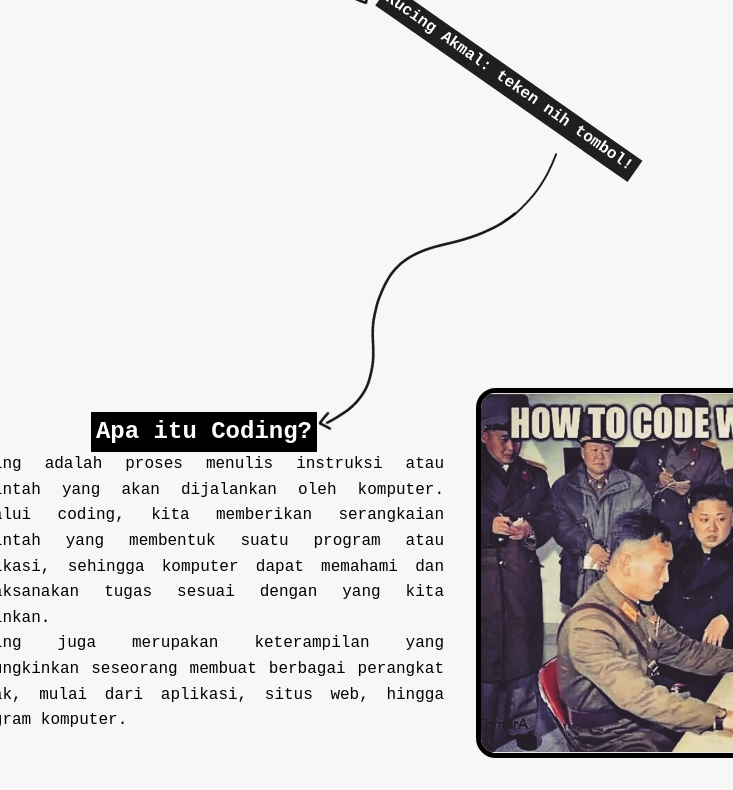
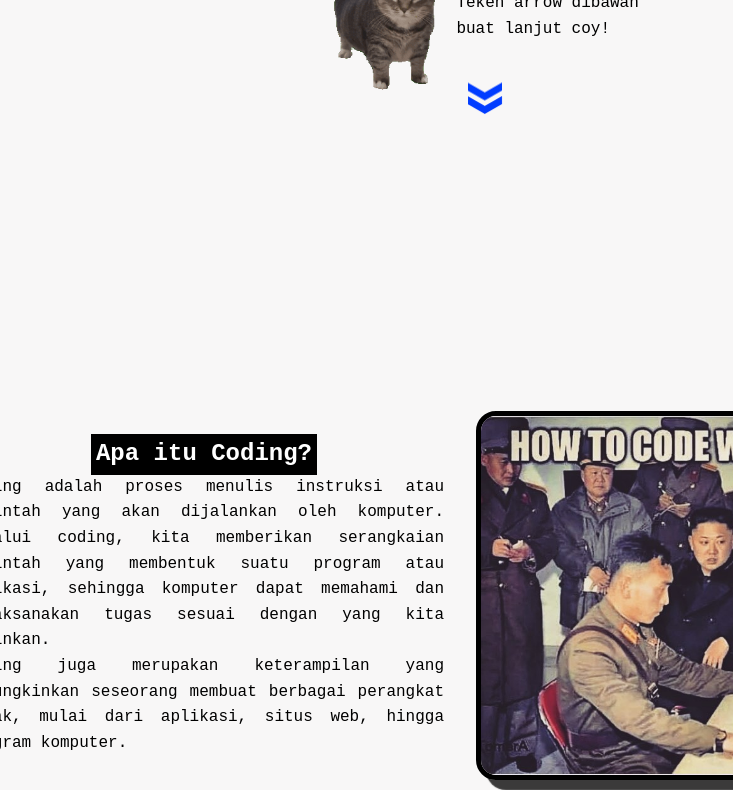
Before and after one commit to Felix-s87/PKM-Materi-HTML, a plain HTML site: page index.html in a window 1280 px wide. Shown: the part 491-1281 px from the top of the page, without its empty margins (180-913 px from the left). Drawn offline with Linux system fonts and the light colour scheme; a web font is replaced by a local one.

Commit message:
Add files via upload

```diff
--- a/index.html
+++ b/index.html
@@ -8,22 +8,26 @@
 </head>
 <body>
     <header>
-        <div class="dropdown">
-            <img src="./image/oia-uia.gif">
-        </div>
         <ul class="dynamic-txt">
             <li><h1>Hello World?</h1></li>
             <li><h1>No, Hello Coding lah! </h1></li>
         </ul>
         <p>Belajar HTML & CSS biar keliatan <span class="mark">SIGMA ABIS!</span></p>
-        <div class="arrow">
-            <img src="./image/ARROW.png">
-            <a href="#coding">
-                <p>Kucing Akmal: teken nih tombol!</p>
-            </a>
-            <br>
-            <img src="./image/ARROW.png">
+        <div class="kocheng-akmal">
+            <img src="./image/oia-uia.gif">
+            <div>
+                <h2>Kucing Akmal:</h2>
+                <p>Teken arrow dibawah <br>buat lanjut coy!</p>
+            </div>
         </div>
+        <a href="#coding">
+            <div class="arrow">
+                <div class="chevron"></div>
+                <div class="chevron"></div>
+                <div class="chevron"></div>
+            </div>
+        </a>
+
     </header>
 
     <div class="container-grid">
@@ -175,7 +179,7 @@
                 bagian tertentu dari dokumen. Secara sederhana,
                 elemen HTML terdiri dari tag pembuka, tag penutup,
                 dan konten di antaranya <span class="mark">(meskipun beberapa elemen mungkin tidak memiliki tag penutup).</span>
-                <br>
+                <br class="spasi">
                 Contoh elemen dasar HTML:
                 <ul>
                     <li>div (untuk mengelompokkan elemen)</li>
@@ -220,7 +224,7 @@
             <p>
                 Dalam HTML, class dan id adalah atribut yang digunakan untuk memberikan nama pada elemen,
                 namun memiliki perbedaan utama.
-                <br>
+                <br class="spasi">
                 Berikut penjelasan lebih detail:
                 <ul>
                     Id:
@@ -229,6 +233,7 @@
                     <li>Pemanggilan di CSS: <span class="mark">#nama-id</span>.</li>
                 </ul>
                 <br>
+                <br class="spasi">
                 <ul>
                     class:
                     <li>Tidak unik: Satu elemen bisa memiliki beberapa class, dan satu class bisa digunakan di banyak elemen.</li>
@@ -259,7 +264,7 @@
             <p>
                 Penulisan CSS (Cascading Style Sheets) dapat dilakukan dengan tiga cara utama:
                 inline style, internal style, dan external style.
-                <br>
+                <br class="spasi">
                 Berikut adalah penjelasan lebih detail:
                 <ul>
                     Inline Style:
@@ -374,7 +379,7 @@ p {
                 pada halaman web. Properti ini memungkinkan Anda untuk mengatur berbagai
                 aspek visual, seperti warna, ukuran, font, tata letak, dan banyak lagi.
             </p>
-            <br>
+            <br class="spasi">
             <ul>
                 Beberapa contoh properti CSS yang umum digunakan meliputi:
                 <li><span class="mark">color:</span> Mengatur warna teks.</li>
@@ -434,17 +439,17 @@ p {
 
     <div class="container">
         <div class="penutup">
-            <h2>Pesan dari Kucing Akmal</h2>
+            <h2>Kucing Akmal:</h2>
             <p>
                 Terima kasih udah pantengin materi akmal selama 1 jam, semoga materi ini bermanfaat dan
                 bisa jadi awal langkah awal kalian dalam berkarya di dunia digital.
                 Jangan cuma jadi penonton di internet, waktunya jadi kreator juga.
-                Ayo nyalakan website versi kalian sendiri! (Salam Sigma ges)
+                Ayo nyalakan website versi kalian sendiri! (Salam Skibidi ges)
             </p>
             <img src="./image/oia-uia.gif" class="kucing-akmal">
-            <p>Ada Quiz Lord Akmal nih, dipencet ae gambarnya</p>
+            <p>video perpisahan  dari lord Akmal nih, dipencet ae gambarnya</p>
             <a href="lol.html" target="_blank">
-                <img src="./image/a3j5qt.gif" class="real-img">
+                <img src="./image/a3j5qt.gif" class="real-img chonky">
             </a>
         </div>
     </div>
--- a/style.css
+++ b/style.css
@@ -1,4 +1,8 @@
 @import url('https://fonts.googleapis.com/css2?family=Google+Sans+Code:ital,wght@0,300..800;1,300..800&display=swap');
+
+:root {
+  --base: 0.6rem;
+}
 
 /* Reset gaya dasar */
 * {
@@ -25,58 +29,79 @@ body {
 }
 
 header {
-  margin-top: 10%;
-  margin-bottom: 8rem;
+  margin-left: 50px;
+  margin-top: 15rem;
+  margin-bottom: 10rem;
   display: flex;
   flex-direction: column;
 }
 
-br {
+.spasi {
   margin-bottom: 1rem;
 }
 
-.dropdown {
-position: relative;
-top: 120px;
-left: -100px;
+.kocheng-akmal {
+  position: relative;
+  width: 100%;
+  display: flex;
+  justify-content: center;
+  margin-top: 6rem;
 }
 
-.dropdown img {
-  width: 90px;
+.kocheng-akmal img {
+  width: 140px;
 }
 
-.arrow img {
-  width: 360px;
-  position: relative;
+.kocheng-akmal div {
+  flex-direction: column;
 }
 
-.arrow img:nth-of-type(1) {
-  top: -1rem;
-  left: -6rem;
-  rotate: 190deg;
+.arrow {
+  width: 100%;
+  height: 200px;
+  display: flex;
+  justify-content: center;
+  margin-top: -2.5rem;
 }
 
-.arrow img:nth-of-type(2) {
-  top: 9rem;
-  left: 9rem;
-  rotate: -63deg;
+.chevron {
+  position: absolute;
+  width: 2.1rem;
+  height: 0.48rem;
+  opacity: 0;
+  transform: scale(0.3);
+  animation: move-chevron 3s ease-out infinite;
 }
 
-.arrow p {
-  display: inline-block;
-  position: relative;
-  top: 3rem;
-  left: -8.5rem;
-  rotate: 35deg;
-  background-color: #1f1f1f;
-  padding: 0 5px;
-  color: white;
-  transition: scale 0.1s ease-in-out;
+.chevron:first-child {
+  animation: move-chevron 3s ease-out 1s infinite;
 }
 
-.arrow p:hover {
-  scale: 1.05;
+.chevron:nth-child(2) {
+  animation: move-chevron 3s ease-out 2s infinite;
 }
+
+.chevron:before,
+.chevron:after {
+ content: '';
+ position: absolute;
+ top: 0;
+ height: 100%;
+ width: 50%;
+ background: rgb(0, 60, 255);
+}
+
+.chevron:before {
+ left: 0;
+ transform: skewY(30deg);
+}
+
+.chevron:after {
+ right: 0;
+ width: 50%;
+ transform: skewY(-30deg);
+}
+
 
 .dynamic-txt {
   padding-right: 1rem;
@@ -124,8 +149,7 @@ a {
 .container-grid {
   display: grid;
   grid-template-columns: 1fr 1fr;
-  gap: 13rem 2rem;
-  margin-bottom: 5rem;
+  gap: 0 2rem;
 }
 
 .container-grid div {
@@ -135,8 +159,8 @@ a {
   flex-direction: column;
   width: 30rem;
   text-align: justify;
-  margin-bottom: 5rem;
-  scroll-margin-top: 20vh;
+  margin-bottom: 15rem;
+  scroll-margin-top: 26vh;
 }
 
 .container-grid div ul{
@@ -151,11 +175,7 @@ a {
   border: 5px solid black;
   border-radius: 20px;
   width: 480px;
-}
-
-.container {
-  margin-top: 10rem;
-  margin-bottom: -5rem;
+  box-shadow: #3b3a3a 10px 10px 1px;
 }
 
 .container div {
@@ -165,7 +185,7 @@ a {
   flex-direction: column;
   width: 50rem;
   text-align: justify;
-  margin-bottom: 16rem;
+  margin-bottom: 15rem;
   scroll-margin-top: 20vh;
 }
 
@@ -182,6 +202,7 @@ a {
   border-radius: 20px;
   width: 480px;
   margin-top: 2rem;
+  box-shadow: #3b3a3a 10px 10px 1px;
 }
 
 h2 {
@@ -208,13 +229,21 @@ code {
   margin-bottom: 30rem;
 }
 
+.chonky {
+  position: relative;
+  top: -2rem;
+}
+
 footer {
+  display: flex;
+  flex-direction: column;
+  justify-content: center;
   width: 100vw;
   color: #ffffff;
-  margin-top: 50px;
+  margin-top: -5rem;
   text-align: center;
-  height: 55px;
-  background-color: rgb(0, 0, 0) ;
+  height: 100px;
+  background-color: rgb(0, 60, 255);
 }
 
 /* Animasi dan efek*/
@@ -238,3 +267,35 @@ footer {
     left: 0;
   }
 }
+
+@keyframes anim {
+  0% {
+    width: 0%;
+    left: 0;
+  }
+  50% {
+    width: calc(100% - 500px);
+  }
+  100% {
+    width: 0%;
+    left: 100%;
+  }
+}
+
+@keyframes move-chevron {
+ 25% {
+  opacity: 1;
+	}
+ 33.3% {
+  opacity: 1;
+  transform: translateY(2.28rem);
+ }
+ 66.6% {
+  opacity: 1;
+  transform: translateY(3.12rem);
+ }
+ 100% {
+  opacity: 0;
+  transform: translateY(4.8rem) scale(0.5);
+ }
+}
```
